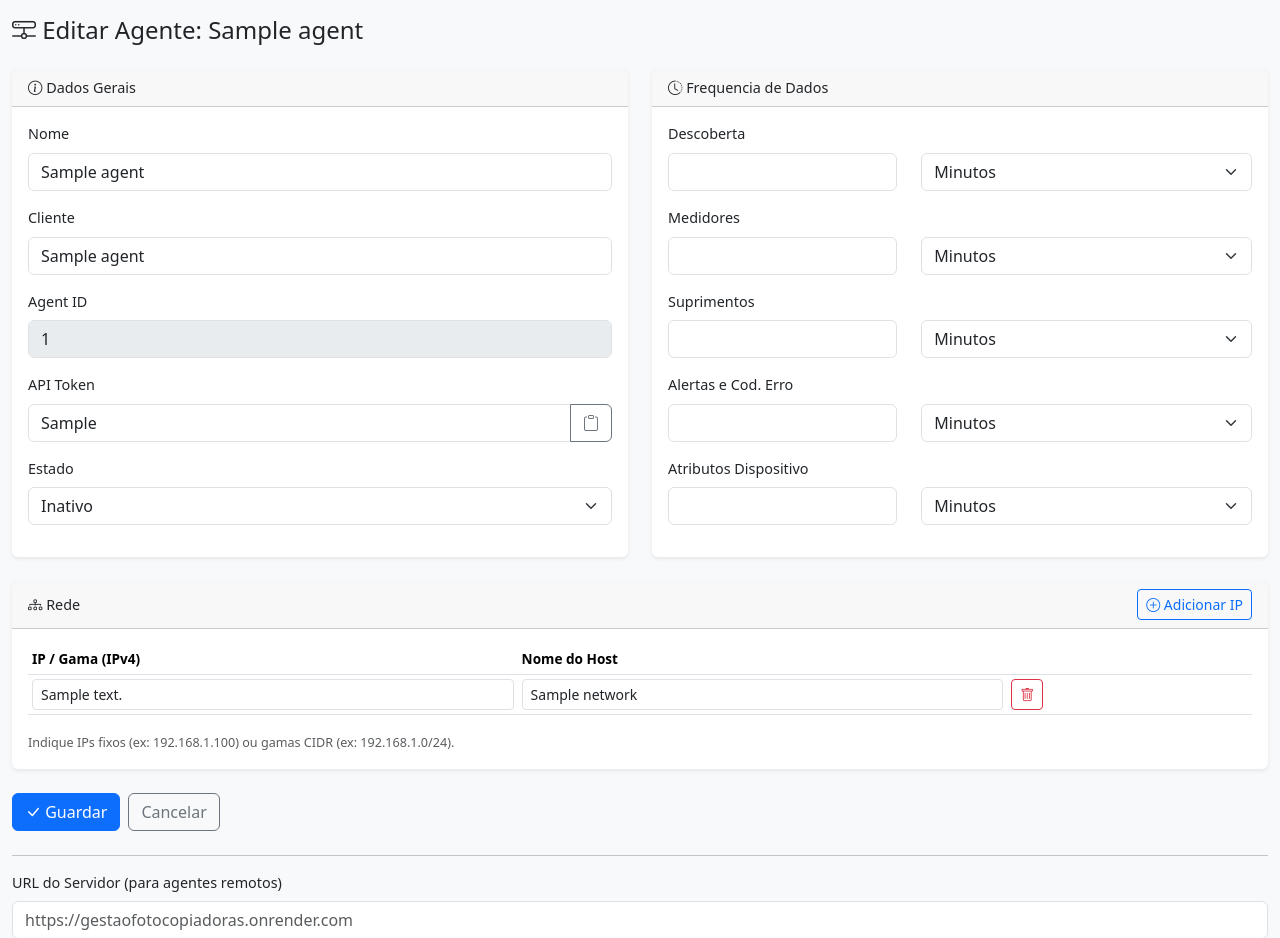
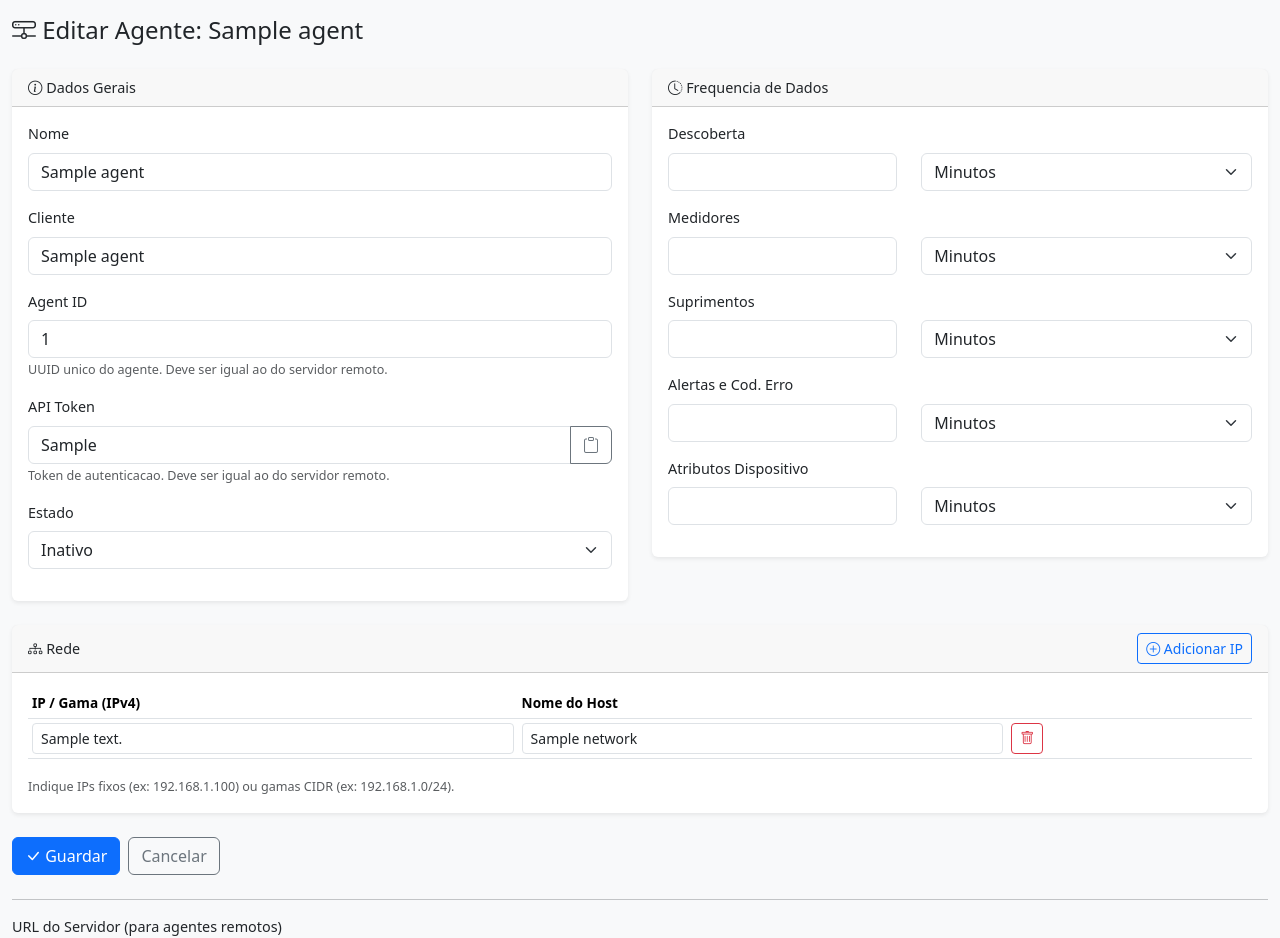
Before and after one commit to leiturasproficopia-alt/GestaoFotocopiadoras, a FastAPI app: template server/templates/agents/form.html in a window 1280 px wide. Shown: the top 938 px of the page. Run offline with FastAPI, Linux system fonts and the light colour scheme; the template is opened without the code that fills it: most values are stand-ins (such as "Sample title", 1, 10 or a date in 2020).

Commit message:
Allow editing agent_id and api_token

```diff
--- a/server/routers/agents.py
+++ b/server/routers/agents.py
@@ -124,6 +124,8 @@ async def agent_edit_submit(
     agent_id: int,
     name: str = Form(...),
     customer_name: str = Form(""),
+    agent_uuid: str = Form(""),
+    api_token: str = Form(""),
     active: int = Form(1),
     discovery_interval: int = Form(4),
     discovery_unit: str = Form("hours"),
@@ -140,7 +142,7 @@ async def agent_edit_submit(
 ):
     with get_db() as conn:
         conn.execute(
-            """UPDATE agents SET name=?, customer_name=?, active=?,
+            """UPDATE agents SET name=?, customer_name=?, agent_id=?, api_token=?, active=?,
                 discovery_interval=?, discovery_unit=?,
                 counters_interval=?, counters_unit=?,
                 supplies_interval=?, supplies_unit=?,
@@ -148,7 +150,7 @@ async def agent_edit_submit(
                 attributes_interval=?, attributes_unit=?,
                 updated_at=datetime('now')
             WHERE id=?""",
-            (name, customer_name, active,
+            (name, customer_name, agent_uuid, api_token, active,
              discovery_interval, discovery_unit,
              counters_interval, counters_unit,
              supplies_interval, supplies_unit,
--- a/server/templates/agents/form.html
+++ b/server/templates/agents/form.html
@@ -24,16 +24,18 @@
                     {% if agent %}
                     <div class="mb-3">
                         <label class="form-label">Agent ID</label>
-                        <input type="text" class="form-control" value="{{ agent.agent_id }}" disabled>
+                        <input type="text" class="form-control" name="agent_uuid" value="{{ agent.agent_id }}">
+                        <small class="text-muted">UUID unico do agente. Deve ser igual ao do servidor remoto.</small>
                     </div>
                     <div class="mb-3">
                         <label class="form-label">API Token</label>
                         <div class="input-group">
-                            <input type="text" class="form-control" id="tokenField" value="{{ agent.api_token }}" readonly>
+                            <input type="text" class="form-control" name="api_token" id="tokenField" value="{{ agent.api_token }}">
                             <button type="button" class="btn btn-outline-secondary" onclick="navigator.clipboard.writeText(document.getElementById('tokenField').value)">
                                 <i class="bi bi-clipboard"></i>
                             </button>
                         </div>
+                        <small class="text-muted">Token de autenticacao. Deve ser igual ao do servidor remoto.</small>
                     </div>
                     <div class="mb-3">
                         <label class="form-label">Estado</label>
```
